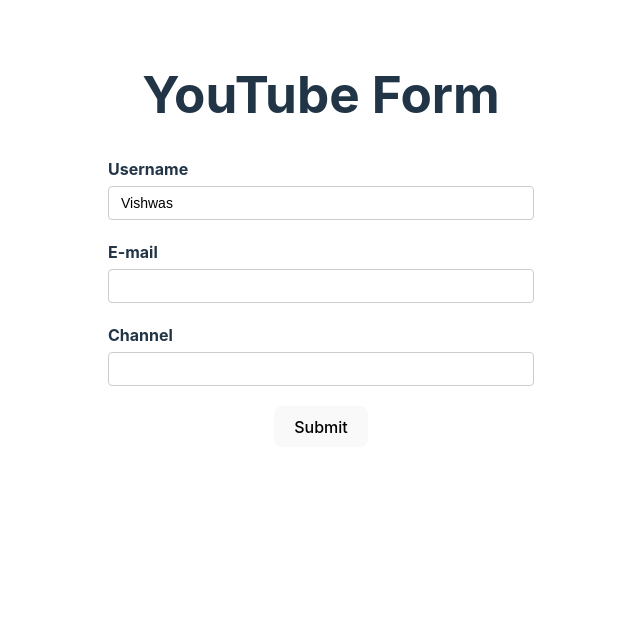
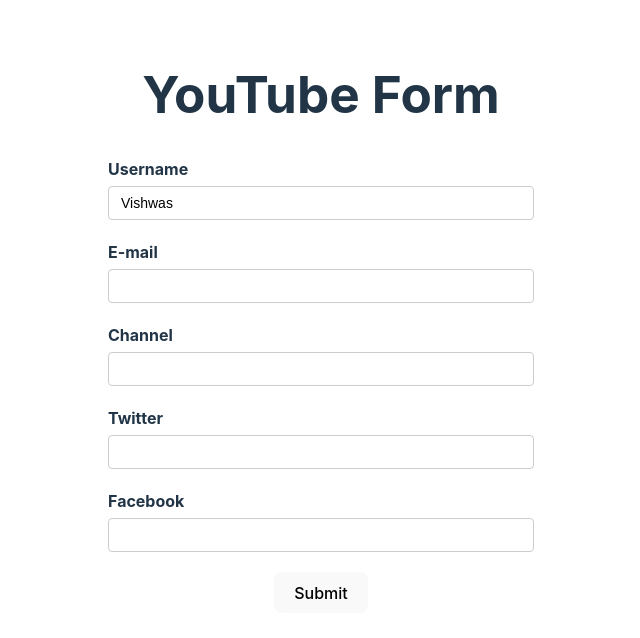
Before and after one commit to Haroonabdulrazaq/reduxtoolkit-demo, a React (Vite) app in the folder react-hook-form/: page / in a window 1280 px wide. Shown: the top 638 px of the page, without its empty margins (319-959 px from the left). Built offline with nearby package versions, Linux system fonts and the light colour scheme.

Commit message:
Add nexsted object to form

```diff
--- a/react-hook-form/src/components/YoutubeForm.tsx
+++ b/react-hook-form/src/components/YoutubeForm.tsx
@@ -5,6 +5,10 @@
   username: string;
   email: string;
   channel: string;
+  social: {
+    twitter: string,
+    facebook: string
+  }
 };
 
 export const YouTubeForm = () => {
@@ -13,7 +17,11 @@
     defaultValues: {
         username: 'Vishwas',
         email: '',
-        channel: ''
+        channel: '',
+        social: {
+          twitter: '',
+          facebook: ''
+        }
     }
   });
   const { register, control, handleSubmit, formState } = form;
@@ -59,6 +67,14 @@
           })} />
           <p className='error'>{errors.channel?.message}</p>
         </div>
+        <div className='form-control'>
+          <label htmlFor="twitter">Twitter</label>
+          <input type="text" id="twitter" {...register("social.twitter")} />
+        </div>
+        <div className='form-control'>
+          <label htmlFor="facebook">Facebook</label>
+          <input type="text" id="facebook" {...register("social.facebook")} />
+        </div>
         <button>Submit</button>
       </form>
       <DevTool control={control}/>
```
